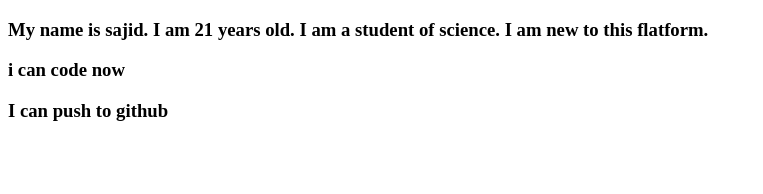
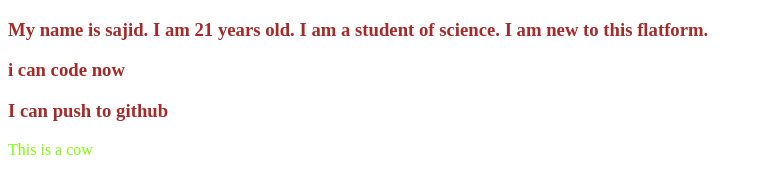
Before and after one commit to sajidmohammod/my-second-repo, a plain HTML site: page index.html in a window 1280 px wide. Shown: the whole page, without its empty margins (0-763 px from the left). Drawn offline with Linux system fonts and the light colour scheme.

Commit message:
styles added

```diff
--- a/index.html
+++ b/index.html
@@ -5,11 +5,13 @@
     <meta http-equiv="X-UA-Compatible" content="IE=edge">
     <meta name="viewport" content="width=device-width, initial-scale=1.0">
     <title>MY Second Github Repo</title>
+    <link rel="stylesheet" href="style.css">
 </head>
 <body>
   <h3> My name is sajid. I am 21 years old. I am a student of science. I am new to this flatform.</h3>
   <h3>i can code now</h3>
   <h3>I can push to github</h3>
+  <p>This is a cow</p>
 
 
 </body>
--- a/style.css
+++ b/style.css
@@ -0,0 +1,6 @@
+h3{
+    color: brown;
+}
+p{
+    color: chartreuse;
+}
```
